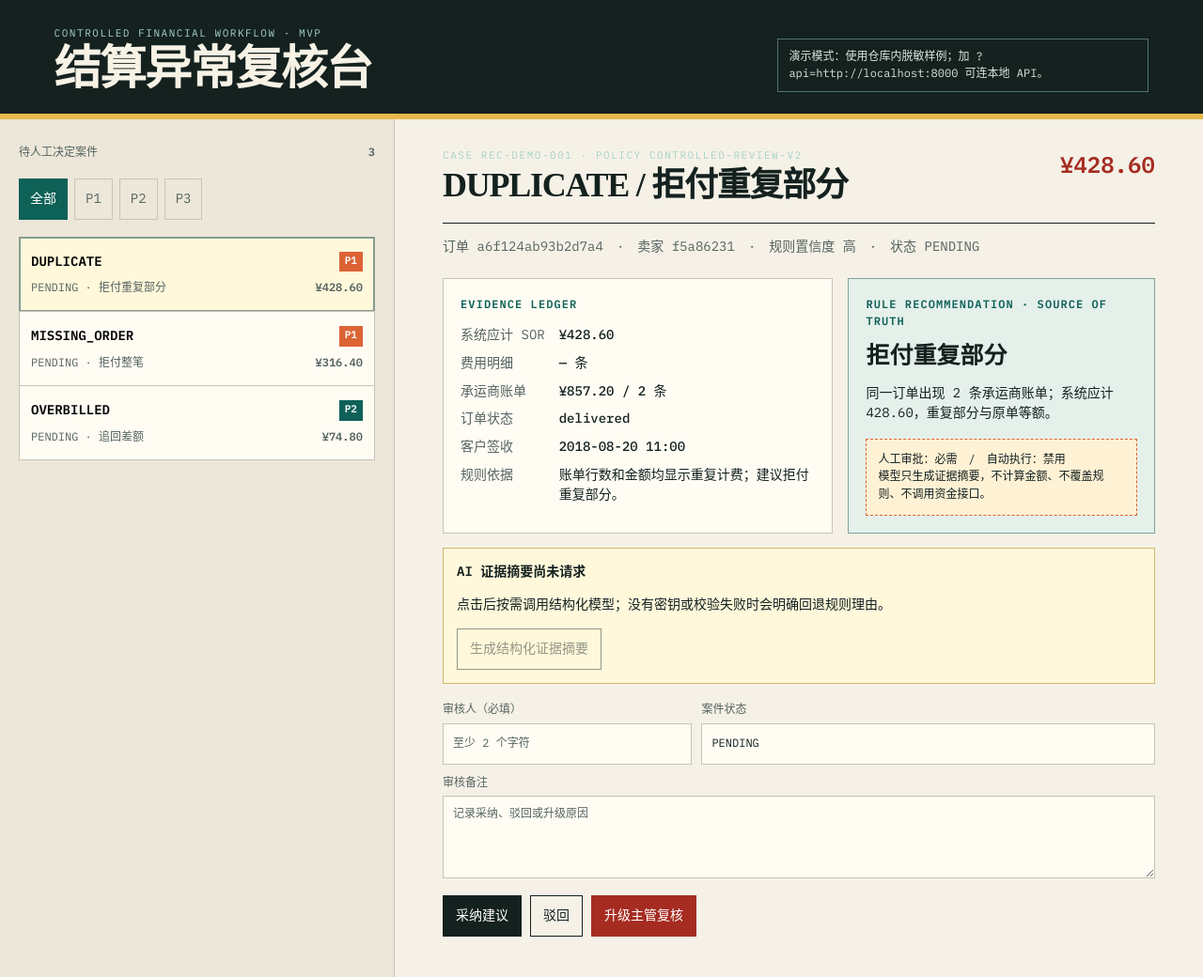
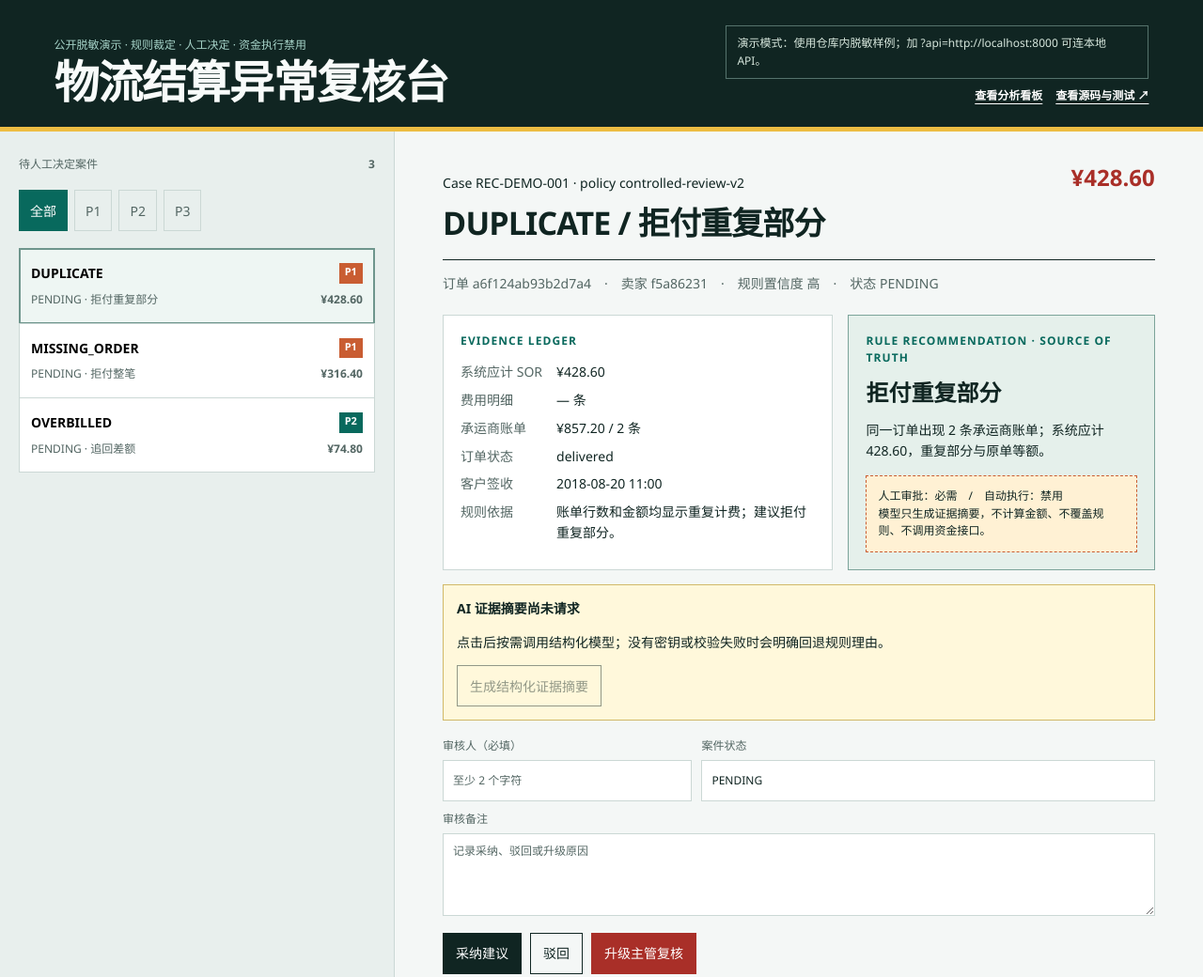
Before and after one commit to Martin-cell-blip/logistics-settlement-recon, a plain HTML site: page docs/copilot.html in a window 1280 px wide. Shown: the top 1040 px of the page at 94% size. Drawn offline with Linux system fonts and the light colour scheme.

Commit message:
Polish public reconciliation demo

```diff
--- a/docs/copilot.html
+++ b/docs/copilot.html
@@ -3,18 +3,21 @@
 <head>
   <meta charset="utf-8">
   <meta name="viewport" content="width=device-width, initial-scale=1">
-  <title>Settlement Review Copilot</title>
+  <meta name="description" content="物流结算异常识别、证据回溯与人工复核的公开脱敏演示。">
+  <title>物流结算异常复核｜公开脱敏演示</title>
   <style>
-    @import url('https://fonts.googleapis.com/css2?family=IBM+Plex+Mono:wght@400;500;600&family=Noto+Serif+SC:wght@500;600;700;900&display=swap');
-    :root { --ink:#14211f; --muted:#56635f; --paper:#f5f1e7; --line:#c9c3b5; --panel:#fffcf4; --teal:#0e6157; --mint:#c8e0d7; --orange:#dc6334; --red:#a62c22; --gold:#e6b84a; }
+    :root { --ink:#102522; --muted:#536663; --paper:#f4f7f6; --line:#cbd8d5; --panel:#ffffff; --teal:#08695d; --mint:#d7e9e4; --orange:#c95d32; --red:#a92f28; --gold:#edbd43; }
     * { box-sizing:border-box; }
-    body { margin:0; color:var(--ink); background:var(--paper); font:14px/1.55 "IBM Plex Mono", "Noto Sans Mono CJK SC", monospace; }
-    .topbar { min-height:116px; display:flex; justify-content:space-between; align-items:flex-end; gap:22px; padding:27px 4.5vw 23px; color:#f7f2e6; background:var(--ink); border-bottom:6px solid var(--gold); }
-    .eyebrow { margin:0 0 5px; color:#a6d3c8; font-size:11px; letter-spacing:.14em; text-transform:uppercase; }
-    h1 { margin:0; font:900 clamp(28px,4vw,50px)/.98 "Noto Serif SC", serif; letter-spacing:-.035em; text-wrap:balance; }
-    .mode { max-width:395px; padding:9px 11px; border:1px solid #55736c; color:#d7e7dd; font-size:12px; }
+    body { margin:0; color:var(--ink); background:var(--paper); font:14px/1.55 "Segoe UI","Microsoft YaHei","PingFang SC",sans-serif; }
+    .topbar { min-height:116px; display:flex; justify-content:space-between; align-items:flex-end; gap:22px; padding:27px 4.5vw 23px; color:#f8fbfa; background:var(--ink); border-bottom:5px solid var(--gold); }
+    .context-line { margin:0 0 5px; color:#a6d3c8; font-size:12px; }
+    h1 { margin:0; font:800 clamp(28px,4vw,48px)/1.02 "Segoe UI","Microsoft YaHei","PingFang SC",sans-serif; letter-spacing:-.03em; text-wrap:balance; }
+    .top-actions { display:grid; justify-items:end; gap:9px; max-width:450px; }
+    .mode { padding:9px 11px; border:1px solid #55736c; color:#d7e7dd; font-size:12px; }
+    .top-links { display:flex; flex-wrap:wrap; justify-content:flex-end; gap:14px; }
+    .top-links a { color:#fff; font-size:12px; font-weight:650; text-underline-offset:4px; }
     main { display:grid; grid-template-columns:minmax(280px, .83fr) minmax(500px, 1.7fr); min-height:calc(100vh - 122px); }
-    aside { border-right:1px solid var(--line); padding:26px 20px; background:#ece7d9; }
+    aside { border-right:1px solid var(--line); padding:26px 20px; background:#e8efed; }
     .meta { display:flex; justify-content:space-between; align-items:center; gap:8px; color:var(--muted); font-size:12px; margin-bottom:18px; }
     .filters { display:flex; gap:7px; flex-wrap:wrap; margin-bottom:18px; }
     button { min-height:44px; font:inherit; cursor:pointer; }
@@ -23,14 +26,14 @@
     .filter.active { color:#fff; background:var(--teal); border-color:var(--teal); }
     .case { width:100%; text-align:left; padding:15px 12px; border:1px solid var(--line); border-bottom:none; background:var(--panel); transition:.18s ease; }
     .case:last-child { border-bottom:1px solid var(--line); }
-    .case:hover,.case.active { background:#fff8db; border-color:#879c93; box-shadow:inset 0 0 0 1px #879c93; }
+    .case:hover,.case.active { background:#eef6f3; border-color:#6e958c; box-shadow:inset 0 0 0 1px #6e958c; }
     .case-head,.case-foot { display:flex; justify-content:space-between; gap:8px; }
     .case-head { font-weight:600; } .case-foot { margin-top:8px; color:var(--muted); font-size:12px; }
     .pill { display:inline-block; padding:2px 6px; color:#fff; background:var(--orange); font-size:11px; line-height:1.3; }
     .pill.p2 { background:var(--teal); } .pill.p3 { background:#7b847e; }
     article { padding:30px clamp(22px,4vw,68px) 54px; max-width:1100px; }
     .case-title { display:flex; align-items:flex-start; justify-content:space-between; gap:18px; border-bottom:1px solid var(--ink); padding-bottom:20px; }
-    h2 { margin:5px 0 0; font:700 clamp(23px,3vw,36px)/1.05 "Noto Serif SC", serif; letter-spacing:-.035em; text-wrap:balance; overflow-wrap:anywhere; }
+    h2 { margin:5px 0 0; font:750 clamp(23px,3vw,34px)/1.08 "Segoe UI","Microsoft YaHei","PingFang SC",sans-serif; letter-spacing:-.025em; text-wrap:balance; overflow-wrap:anywhere; }
     .money { color:var(--red); font-size:24px; font-weight:600; white-space:nowrap; }
     .tagline { color:var(--muted); margin:14px 0 22px; }
     .grid { display:grid; grid-template-columns:1.12fr .88fr; gap:16px; }
@@ -39,7 +42,7 @@
     dl { display:grid; grid-template-columns:auto 1fr; gap:8px 15px; margin:0; }
     dt { color:var(--muted); } dd { margin:0; font-weight:500; overflow-wrap:anywhere; }
     .recommendation { border-color:#7ca49a; background:#e5f0eb; }
-    .recommendation strong { display:block; font:700 25px/1.15 "Noto Serif SC", serif; margin-bottom:8px; }
+    .recommendation strong { display:block; font:750 24px/1.2 "Segoe UI","Microsoft YaHei","PingFang SC",sans-serif; margin-bottom:8px; }
     .guardrail { margin-top:16px; padding:12px; border:1px dashed var(--orange); background:#fff1d4; font-size:12px; }
     .actions { display:flex; gap:9px; flex-wrap:wrap; margin-top:18px; }
     .action { padding:10px 13px; border:1px solid var(--ink); background:var(--ink); color:#fff; }
@@ -58,14 +61,20 @@
     .model-panel[data-status="fallback"],.model-panel[data-status="disabled"] { border-color:#c88b70; }
     .model-meta { color:var(--muted); font-size:11px; margin-top:7px; overflow-wrap:anywhere; }
     .empty { padding:25px 0; color:var(--muted); }
-    @media (max-width:800px) { main { grid-template-columns:1fr; } aside { border-right:0; border-bottom:1px solid var(--line); } .grid,.review-form { grid-template-columns:1fr; } .review-form label:last-child { grid-column:auto; } .topbar { align-items:flex-start; flex-direction:column; } }
+    @media (max-width:800px) { main { grid-template-columns:1fr; } aside { border-right:0; border-bottom:1px solid var(--line); } .grid,.review-form { grid-template-columns:1fr; } .review-form label:last-child { grid-column:auto; } .topbar { align-items:flex-start; flex-direction:column; } .top-actions { justify-items:start; } .top-links { justify-content:flex-start; } }
     @media (prefers-reduced-motion:reduce) { * { scroll-behavior:auto !important; transition:none !important; } }
   </style>
 </head>
 <body>
   <header class="topbar">
-    <div><p class="eyebrow">Controlled financial workflow · MVP</p><h1>结算异常复核台</h1></div>
-    <div class="mode" id="mode" role="status" aria-live="polite">加载中：将优先尝试本地 API；无 API 时展示仓库内演示案件。</div>
+    <div><p class="context-line">公开脱敏演示 · 规则裁定 · 人工决定 · 资金执行禁用</p><h1>物流结算异常复核台</h1></div>
+    <div class="top-actions">
+      <div class="mode" id="mode" role="status" aria-live="polite">加载中：将优先尝试本地 API；无 API 时展示仓库内演示案件。</div>
+      <nav class="top-links" aria-label="项目链接">
+        <a href="settlement_dashboard.html">查看分析看板</a>
+        <a href="https://github.com/Martin-cell-blip/logistics-settlement-recon/tree/codex/audit-control-upgrade" target="_blank" rel="noreferrer">查看源码与测试 ↗</a>
+      </nav>
+    </div>
   </header>
   <main>
     <aside>
```
Also changed, not shown: docs/index.html (+2 -1 lines).
